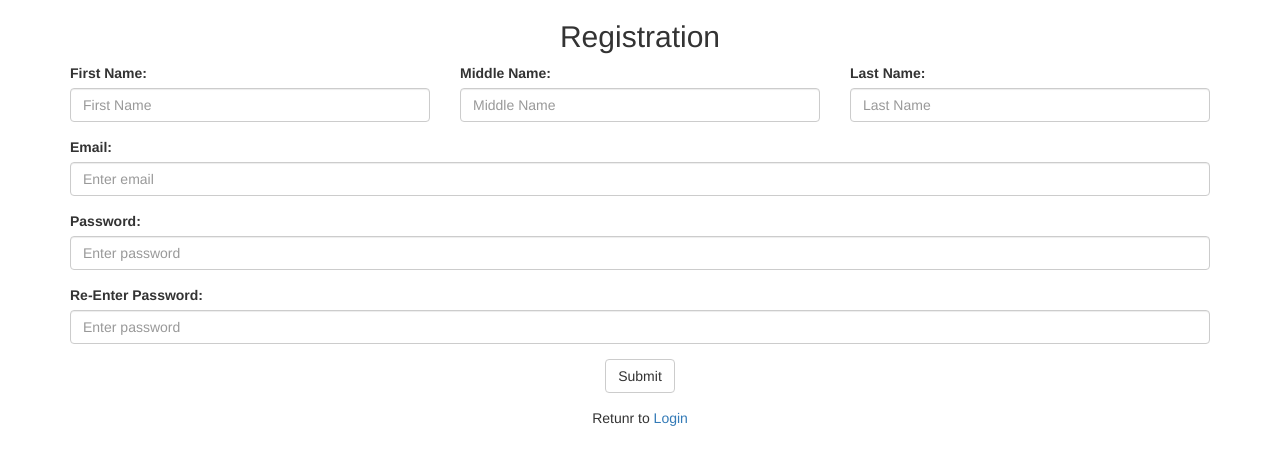
After one commit to Kunal2222/Dissertation, a Flask app: page /registration in a window 1280 px wide. The commit adds this page. Shown: the top 465 px of the page. Run offline with Flask 2, Linux system fonts and the light colour scheme; some libraries are stand-ins or nearby versions.

Commit message:
Login part

```diff
--- a/app.py
+++ b/app.py
@@ -1,7 +1,115 @@
-import os
-from flask import Flask, redirect, url_for, render_template ,request,flash
-app=Flask(__name__)
-app.secret_key = os.environ.get('APP_SECRET_KEY')
-@app.route("/")
+import config
+import re
+import pymongo
+from flask import Flask, redirect, url_for, render_template, request, flash
+from pymongo import MongoClient
+from flask_bcrypt import Bcrypt
+
+app = Flask(__name__)
+
+'''Production Configuration'''
+#app.config.from_object('config.ProdConfig')
+
+'''Development Configuration'''
+app.config.from_object('config.DevConfig')
+
+bcrypt = Bcrypt(app)
+
+uri = 'mongodb+srv://continuesauth.gqcdh.mongodb.net/?authSource=%24external&authMechanism=MONGODB-X509&retryWrites=true&w=majority&ssl=true'
+
+client = MongoClient(uri,
+                     tls=True,
+                     tlsCertificateKeyFile='static/certificate/X509-cert-666372965419332429.pem')
+
+db = client['dissertation']
+userCollection = db['users']
+
+
+@app.route('/')
 def index():
     return render_template('index.html')
+
+
+@app.route('/registration')
+def registration():
+    return render_template('registration_form.html')
+
+
+@app.route('/security', methods=['POST', 'GET'])
+def authentication():
+    if request.method == 'POST':
+        userEmail = request.form['user_email']
+        userPassword = request.form['user_pwd']
+
+        inputEmail = re.match(r'^([a-zA-Z0-9_\.\-])+\@(([a-zA-Z0-9\-])+\.)+([a-zA-Z0-9]{2,4})+$', userEmail)
+        if bool(inputEmail) == True:
+            userEmail = userEmail.lower()
+
+        myquery = {'email': userEmail}
+        checkUser = userCollection.count_documents(myquery);
+        if checkUser > 0:
+            userData = userCollection.find(myquery)
+            dbPassword = userData[0]['password']
+            hasedUserPassword = bcrypt.generate_password_hash(userPassword)
+            #if Bcrypt.check_password_hash(userPassword, dbPassword):
+            checkPassword = bcrypt.check_password_hash(dbPassword, userPassword)
+            if checkPassword == True:
+                print('Successfully Loggedin')
+        else:
+            alert = [{"type":"danger","name":"Error","description":"User Doesn't Exist."}]
+            return render_template('index.html', alert=alert)
+        return redirect(url_for('dashboard'))
+
+@app.route('/submit-details', methods=['POST', 'GET'])
+def user_registration():
+    if request.method == 'POST':
+        firstName = Validate.valText(request.form['first_name'])
+        middleName = Validate.valText(request.form['middle_name'])
+        lastName = Validate.valText(request.form['last_name'])
+        fullName = combine(firstName,middleName,lastName)
+        email = Validate.valEmail(request.form['email'])
+        email = email.lower()
+        checkEmail = {'email': email}
+        checkUser = userCollection.count_documents(checkEmail);
+        if checkUser > 0:
+            alert = [{"type":"warning","name":"Warning","description":"User Already Exist."}]
+            return render_template('registration_form.html', alert=alert)
+        password = bcrypt.generate_password_hash(request.form['pwd'])
+        entry = userCollection.insert_one(
+            {'fullName':fullName, 'firstName': firstName, 'middleName': middleName, 'lastName': lastName, 'email': email, 'password': password})
+        return redirect(url_for('index'))
+
+@app.route('/dashboard')
+def dashboard():
+    return render_template('dashboard.html')
+
+@app.route('/logout')
+def logout():
+    return render_template('logout.html')
+app.run()
+
+class Validate:
+    def valText(text):
+        rtext = re.match(r'^([a-zA-Z])\D+', text)
+        print(rtext)
+        if bool(rtext) == True:
+            return text
+        else:
+            return ' '
+    def valEmail(email):
+        remail= re.match(r'^([a-zA-Z0-9_\.\-])+\@(([a-zA-Z0-9\-])+\.)+([a-zA-Z0-9]{2,4})+$', email)
+        if bool(remail) == True:
+            return email
+        else:
+            return ' '
+
+def combine(first,middle,last):
+    name = ' '
+    if first != ' ':
+        name += str(first)
+    if middle != ' ':
+        name += ' ' + str(middle)
+    if last != ' ':
+        name += ' ' + str(last)
+    name = name.lstrip()
+    return name
--- /dev/null
+++ b/templates/registration_form.html
@@ -0,0 +1,56 @@
+<!DOCTYPE html>
+<html lang="en">
+   <head>
+      <title>Continues User Authentication</title>
+      <meta charset="utf-8">
+      <meta name="viewport" content="width=device-width, initial-scale=1">
+      <link rel="stylesheet" href="https://maxcdn.bootstrapcdn.com/bootstrap/3.4.1/css/bootstrap.min.css">
+      <script src="https://ajax.googleapis.com/ajax/libs/jquery/3.6.0/jquery.min.js"></script>
+      <script src="https://maxcdn.bootstrapcdn.com/bootstrap/3.4.1/js/bootstrap.min.js"></script>
+   </head>
+   <body>
+      <div class="container ">
+         <h2 class="text-center">Registration</h2>
+         <form action="submit-details" method="post">
+            {% for item in alert %}
+            <div class="alert alert-{{item.type}}"><strong>{{item.name}}!</strong> {{item.description}}</div>
+            {% endfor %}
+            <div class="form-group">
+                <div class="row">
+                    <div class="col-lg-4 col-md-4">
+                        <label for="first_name">First Name:</label>
+               <input type="text" class="form-control" id="first_name" placeholder="First Name" name="first_name">
+                    </div>
+                    <div class="col-lg-4 col-md-4">
+                        <label for="middle_name">Middle Name:</label>
+               <input type="text" class="form-control" id="middle_name" placeholder="Middle Name" name="middle_name">
+                    </div>
+                    <div class="col-lg-4 col-md-4">
+                        <label for="last_name">Last Name:</label>
+               <input type="text" class="form-control" id="last_name" placeholder="Last Name" name="last_name">
+                    </div>
+                </div>
+            </div>
+            <div class="form-group">
+               <label for="email">Email:</label>
+               <input type="email" class="form-control" id="email" placeholder="Enter email" name="email">
+            </div>
+            <div class="form-group mx-5">
+               <label for="pwd">Password:</label>
+               <input type="password" class="form-control" id="pwd" placeholder="Enter password" name="pwd">
+            </div>
+            <div class="form-group mx-5">
+               <label for="retype_pwd">Re-Enter Password:</label>
+               <input type="password" class="form-control" id="retype_pwd" placeholder="Enter password" name="retype_pwd">
+            </div>
+            <div class="form-group text-center">
+               <button type="submit" class="btn btn-default">Submit</button>
+            </div>
+            <div class="form-group">
+               <p class="text-center">Retunr to <a href="/">Login</a></p>
+            </div>
+         </form>
+      </div>
+   </body>
+   <script></script>
+</html>
```
Also changed, not shown: config.py (added, +28 -0 lines), templates/dashboard.html (added, +98 -0 lines), templates/index.html (+17 -5 lines), templates/logout.html (added, +29 -0 lines), 1 other file.
